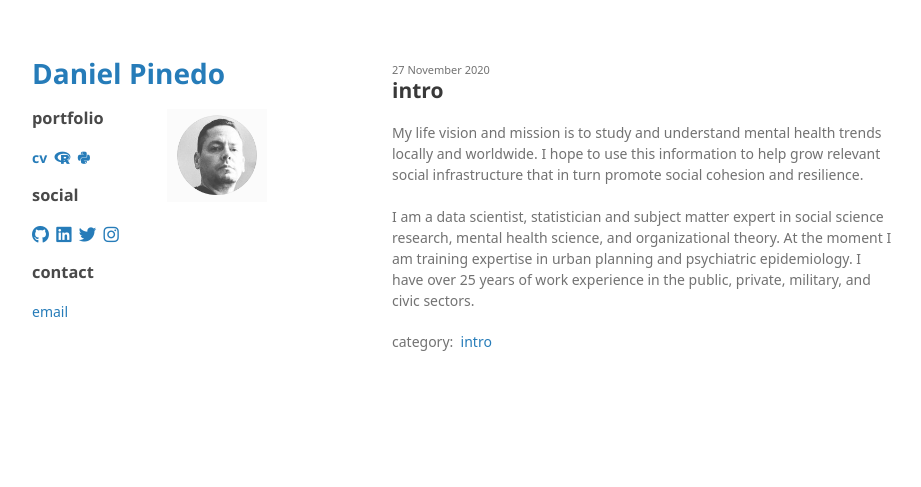
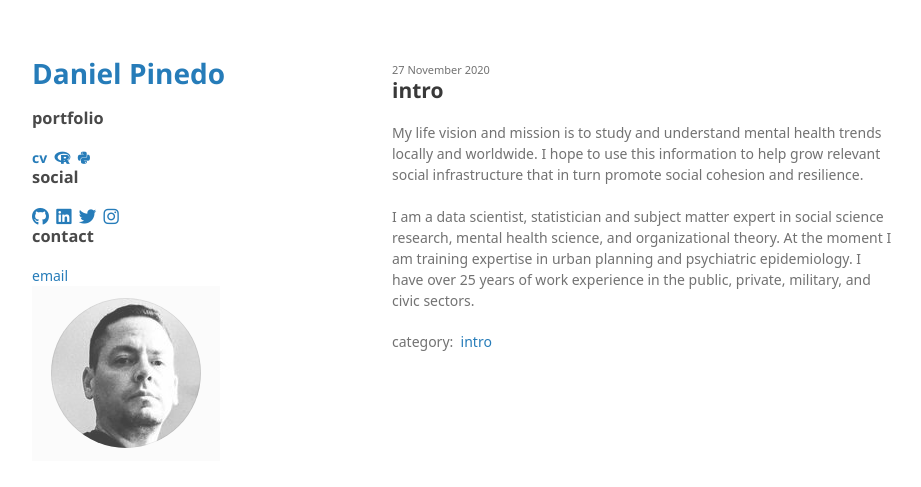
Before and after one commit to odenipinedo/odenipinedo.github.io, a Jekyll site: the page built from index.html, in a window 1280 px wide. Shown: the top 487 px of the page, without its empty margins (178-1099 px from the left). Built offline with Jekyll 4.4.1, drawn with Linux system fonts in a browser that asks for light colours; nearby versions of some CDN libraries; some web fonts are replaced; a script that is not in the unit is left out; the repository's description, which GitHub fills in, is left out.

Commit message:
Update head.html

```diff
--- a/_includes/head.html
+++ b/_includes/head.html
@@ -1,45 +1,3 @@
-<head>
-  <style>
-    .row {
-       display: flex;
-       flex-direction: row;
-       flex-wrap: wrap;
-       width: 100%;
-      align-content: space-evenly;
-     }
-    .column {
-      display: flex;
-      flex-direction: column;
-      flex-basis: 100%;
-      align-content: space-between;
-    }
-    .double-column {
-      display: flex;
-      flex-direction: column;
-      flex-basis: 100%;
-      align-content: space-between;
-    }
-    .image {
-      display: flex;
-    }
-    .image div {
-      width: 100px;
-      height: 96px;
-    }
-    .bottom {
-      margin-bottom: 18px;
-    }
-    @media screen and (min-width: 800px) {
-      .column {
-        flex: 1
-      }
-      .double-column {
-        flex: 2
-      }
-    }
-  </style>
-</head>
-
 <body>
 <div class="row">
   <div class="column">
```
